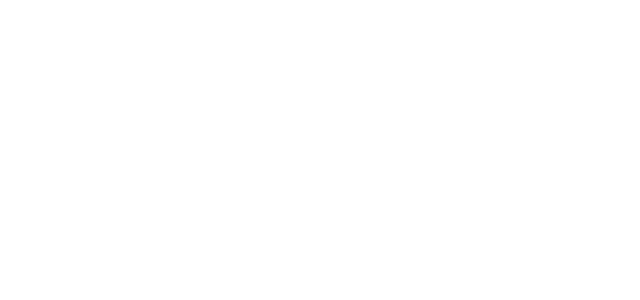
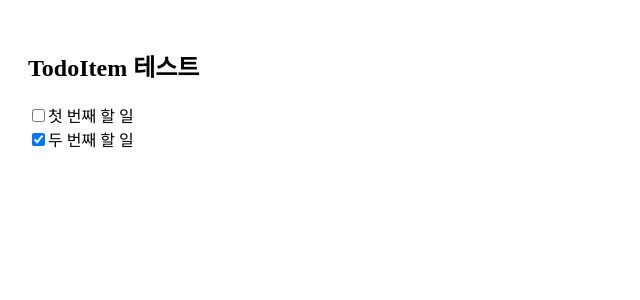
Before and after one commit to allkong/memento, a React (Vite) app: page /labs/todo-test in a window 1280 px wide. Before the commit this address had no page. Shown: the top 300 px of the page, without its empty margins (0-640 px from the left). Built offline with nearby package versions, Linux system fonts and the light colour scheme.

Commit message:
feat: Todo 엔티티 타입과 TodoItem 컴포넌트 추가

```diff
--- a/src/App.tsx
+++ b/src/App.tsx
@@ -1,4 +1,6 @@
 import { BrowserRouter as Router, Routes, Route } from 'react-router-dom';
+
+import TodoTestPage from '@/pages/TodoTestPage';
 
 import UseEffectBasic from '@exp/useEffect/Basic';
 import Cleanup from '@exp/useEffect/Cleanup';
@@ -30,6 +32,9 @@
     <Router>
       <Routes>
         <Route path="/" element={<div>홈입니다</div>} />
+
+        <Route path="/labs/todo-test" element={<TodoTestPage />} />
+
         <Route path="/labs/use-effect/basic" element={<UseEffectBasic />} />
         <Route path="/labs/use-effect/cleanup" element={<Cleanup />} />
         <Route path="/labs/use-effect/event-listener" element={<EventListener />} />
--- /dev/null
+++ b/src/entities/todo/TodoItem.tsx
@@ -0,0 +1,16 @@
+import type { Todo } from '@/entities/todo/todo.type';
+
+type Props = {
+  todo: Todo;
+};
+
+const TodoItem = ({ todo }: Props) => {
+  return (
+    <div>
+      <input type="checkbox" checked={todo.completed} readOnly />
+      <span>{todo.text}</span>
+    </div>
+  );
+};
+
+export default TodoItem;
--- /dev/null
+++ b/src/entities/todo/todo.type.ts
@@ -0,0 +1,5 @@
+export type Todo = {
+  id: string;
+  text: string;
+  completed: boolean;
+};
--- /dev/null
+++ b/src/pages/TodoTestPage.tsx
@@ -0,0 +1,21 @@
+import type { Todo } from '@/entities/todo/todo.type';
+
+import TodoItem from '@/entities/todo/TodoItem';
+
+const mockTodos: Todo[] = [
+  { id: '1', text: '첫 번째 할 일', completed: false },
+  { id: '2', text: '두 번째 할 일', completed: true },
+];
+
+const TodoTestPage = () => {
+  return (
+    <div style={{ padding: 20 }}>
+      <h2>TodoItem 테스트</h2>
+      {mockTodos.map(todo => (
+        <TodoItem key={todo.id} todo={todo} />
+      ))}
+    </div>
+  );
+};
+
+export default TodoTestPage;
```
